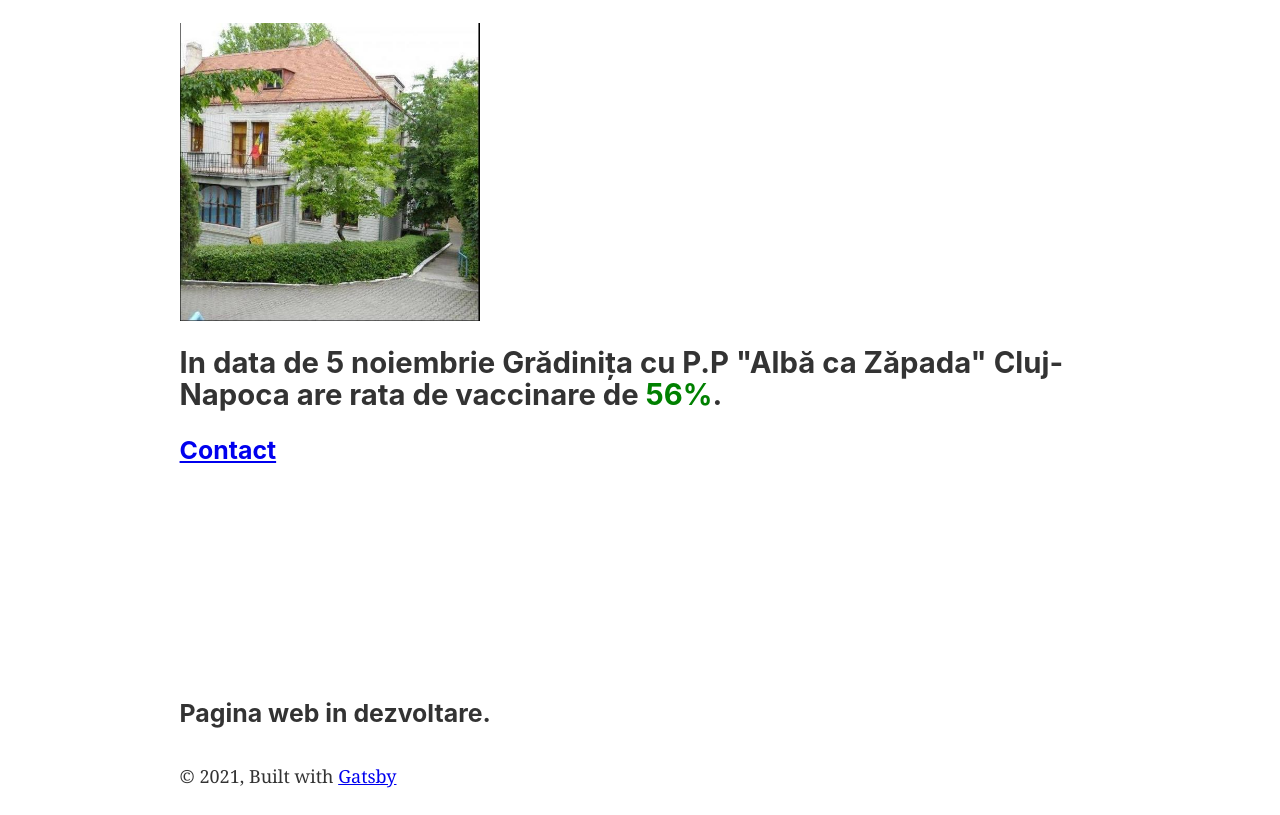
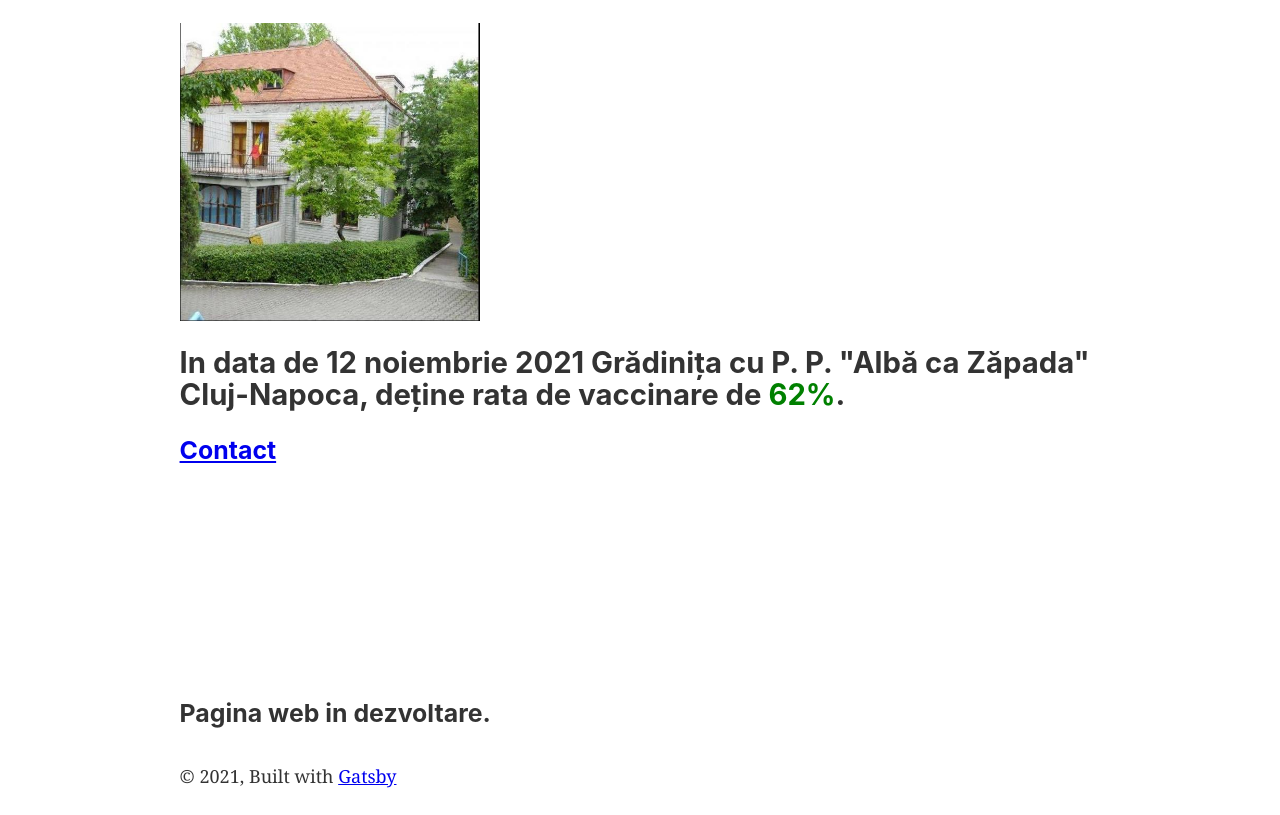
Before and after one commit to lupeaserban/albacazapadacluj, a Gatsby site: page / in a window 1280 px wide. Shown: the part 100-915 px from the top of the page. Built offline with nearby package versions, Linux system fonts and the light colour scheme; Gatsby itself is replaced by a stand-in of ours.

Commit message:
Update index.js

```diff
--- a/src/pages/index.js
+++ b/src/pages/index.js
@@ -16,7 +16,7 @@ const IndexPage = () => (
       alt="Gradinita Alba Ca Zapada"
       style={{ marginBottom: `1.45rem` }}
       />
-    <h2>In data de 5 noiembrie Grădinița cu P.P "Albă ca Zăpada" Cluj-Napoca are rata de vaccinare de <span style={{ color: "green" }}>56%</span>.</h2>
+    <h2>In data de 12 noiembrie 2021 Grădinița cu P. P. "Albă ca Zăpada" Cluj-Napoca, deține rata de vaccinare de <span style={{ color: "green" }}>62%</span>.</h2>
     <h3>
       <Link to="/page-2/">Contact</Link> <br />
       {/* <Link to="/using-typescript/">Go to "Using TypeScript"</Link> <br />
```
